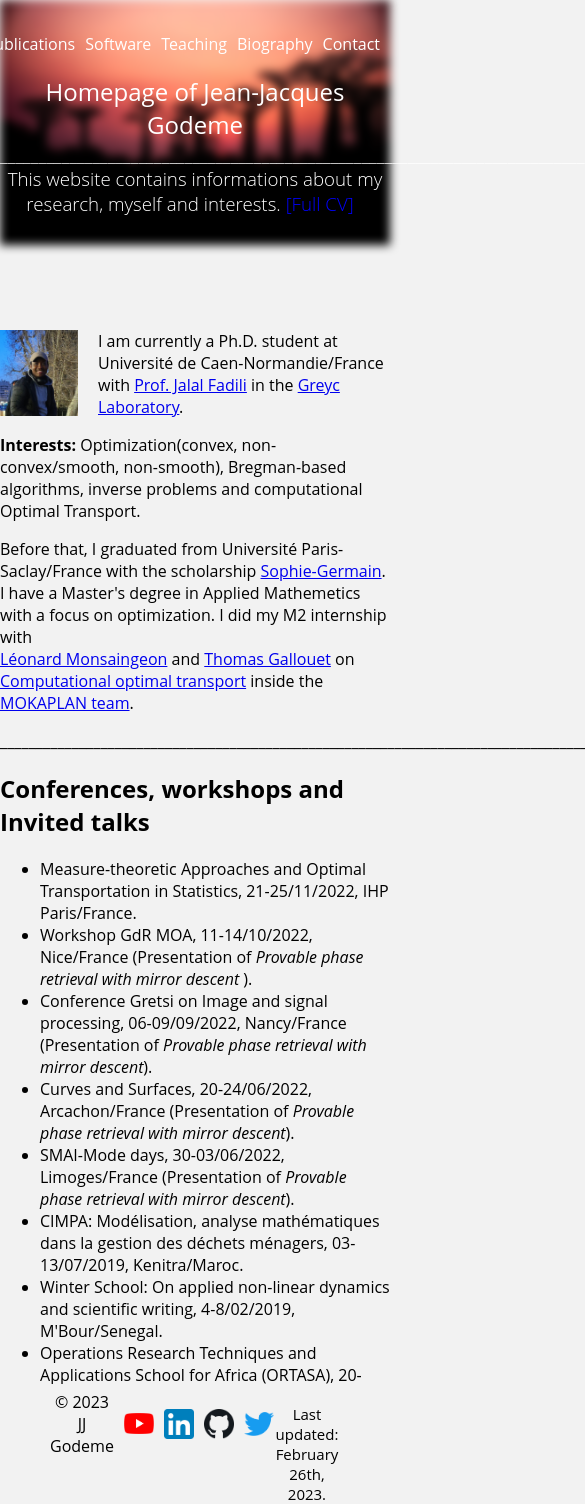
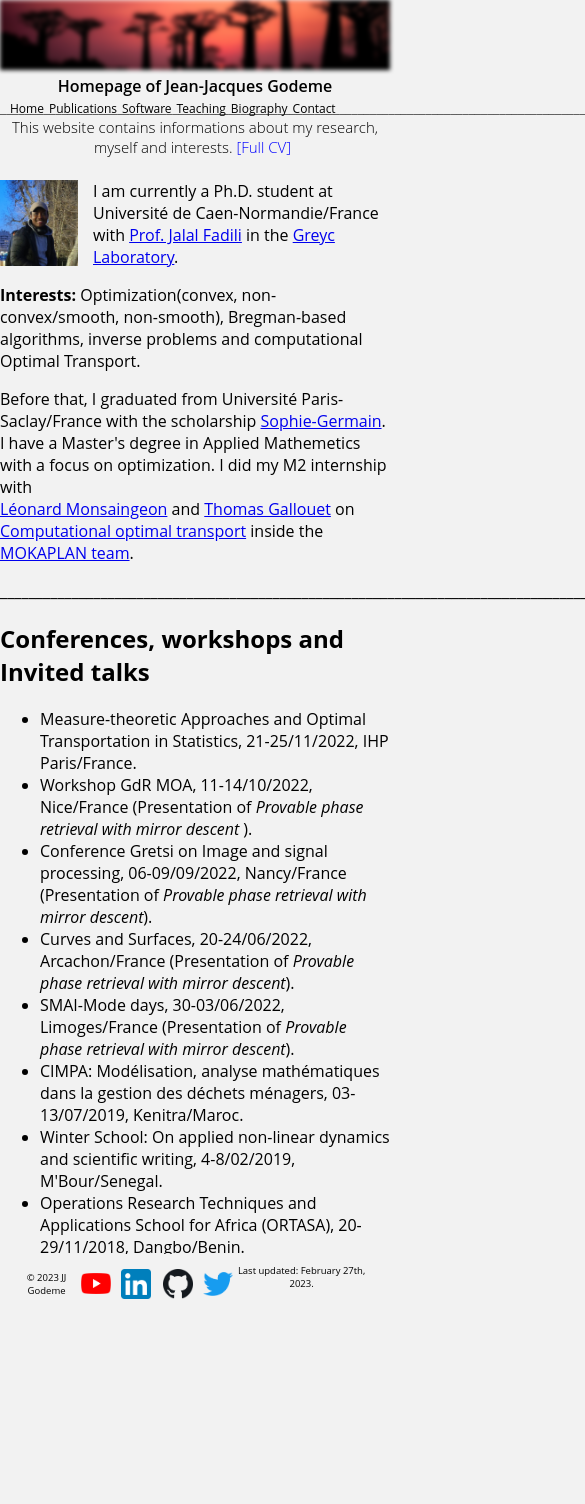
Before and after one commit to jjgodeme/jjgodeme.github.io, a plain HTML site: page index.html in a window 390 px wide. Shown: the top 1504 px of the page, 585 px wide, since content can reach past the window. After the commit the page ends 1314 px from the top, so only its background shows below. Drawn offline with Linux system fonts and the light colour scheme.

Commit message:
Responsive-way-1

```diff
--- a/chatgpt_style_2.css
+++ b/chatgpt_style_2.css
@@ -59,8 +59,10 @@ header a {
   text-decoration: none;
   margin-right: 10px; /*Marge entre les différents éléments du header*/
 }
-
-
+.abstract_page{
+  font-size: 15px;
+}
+/*Menu navigation d'un  mon fichier */
 nav {
   display: flex;
   justify-content: space-between;
@@ -167,3 +169,196 @@ footer > div {
 
 footer .copyright-and-socials {
 }
+
+/*Ce mode est applicable pour des outils dont la largeur est maximu  700px*/
+@media only screen and (max-width: 700px){
+
+  header::before {
+    content: "";
+    display: block;
+    position: absolute;
+    top: 0;
+    left: 0;
+    right: 0;
+    bottom: 0;
+    background-image: url('crow_generation/baobabs_tree.jpg');
+    background-size: cover;
+    background-repeat: no-repeat;
+    background-position: center;
+    height: 70px;
+    filter: blur(2px);
+    -webkit-filter: blur(2px);
+    z-index: -1;
+  }
+
+  header {
+    position: relative;
+    height: 100px;
+    background-clip: content-box;
+    /*backdrop-blur: 100px; /* Blurrer l'image  que l'on met en background, n'est pas supporter pas tout les navigateurs*/
+    /* backdrop-filter: blur(20px);*/
+    color: white;
+    text-align: center;
+    padding: 2em 0;
+  }
+
+
+
+  header h1 {
+    margin: 0;
+    font-weight: normal;
+
+  }
+
+  header h2 {
+    font-weight: 600; /*Semi- bold*/
+    font-size: 16px;
+    color: black;
+    margin: 0;
+    /*width: 20px;*/
+  }
+  header h3 {
+    font-weight: lighter;
+    margin: 0;
+    color: black;
+  }
+  header a {
+    float: center;
+    color: white;
+    text-decoration: none;
+    margin-right: 5px; /*Marge entre les différents éléments du header*/
+  }
+/*  header h2 a {
+    float: left;
+    color: white;
+    text-decoration: none;
+    margin-right: 5px;
+  } /*Marge entre les différents éléments du header*/
+
+
+  /*Menu navigation de mon fichier */
+  /*nav {
+    display: flex;
+    justify-content: space-between;
+    align-items: center;
+    background-color: none;
+    float: right;
+    margin-top: 1px;
+    color: white;
+    padding: 0;
+  }*/
+
+  nav ul {
+    list-style: none;
+    /*  margin: 0;
+    padding: 0;*/
+    position: absolute;
+    width: 100%;
+    top: 90px;
+    z-index: 2;
+    right: 0px;
+    left: 10px;
+    /*display: flex;*/
+    font-size: 12px;
+  }
+
+/*  nav li {
+    margin: 0 0 1em;
+  }
+  */
+  nav ul li{
+    display: block;
+    margin-top: 10px;
+    margin-bottom: 10px;
+  }
+
+  nav a {
+    color: black;
+    text-decoration: none;
+  }
+
+  main {
+    padding: 2em;
+  }
+
+  .container {
+    max-width: 500px;
+    margin: 0 auto;
+    /*margin-left:300px;*/
+    text-align: left;
+    padding-bottom: 2.5rem;
+    font-size: 16px;
+  }
+
+  .container img {
+    float: left;
+    width: 20%;
+    margin-right: 15px;
+  }
+
+
+  .research-section {
+    background-color: white;
+    padding: 2em;
+    border-radius: 5px;
+    box-shadow: 0 4px 8px 0 rgba(0, 0, 0, 0.2);
+    transition: 0.3s;
+    margin-bottom: 2em;
+    text-align: center;
+  }
+
+  .research-section:hover {
+    box-shadow: 0 8px 16px 0 rgba(0, 0, 0, 0.2);
+  }
+
+  .research-section h2 {
+    margin: 0;
+  }
+
+  .research-section p {
+    font-size: 1.2em;
+    margin: 1em 0;
+  }
+
+  footer {
+    background-color: #f2f2f2;
+    text-align: center;
+    padding: 10px 20px;
+    position: absolute;
+    bottom: 0;
+    left: 0;
+    right: 0;
+    height: 2.5rem;
+    display: inline-flex;
+    justify-content: space-between;
+    font-size: 9.5px;
+  }
+
+  footer p {
+    margin: 0;
+    font-size: 9.5px;
+  }
+
+  footer > div > p {
+    display: inline-flex;
+    align-items: center;
+  }
+
+  footer a {
+    display: inline-flex;
+    justify-content: center;
+    align-items: center;
+    margin-left: 10px;
+    width: 65%;
+  }
+
+
+
+  footer > div {
+    display: inline-flex;
+    align-items: center;
+  }
+
+
+
+}
--- a/index.html
+++ b/index.html
@@ -164,7 +164,7 @@ Code supplémentaire pour rajouter des figures avec leurs Légendes
     </p>
   </div>
   <p>
-    Last updated: February 26th, 2023.
+    Last updated: February 27th, 2023.
   </p>
 </footer>
 </body>
```
Also changed, not shown: aboutme.html (+4 -3 lines), personal.html (+4 -2 lines), publications.html (+4 -3 lines), software.html (+5 -3 lines), teaching.html (+5 -4 lines).
